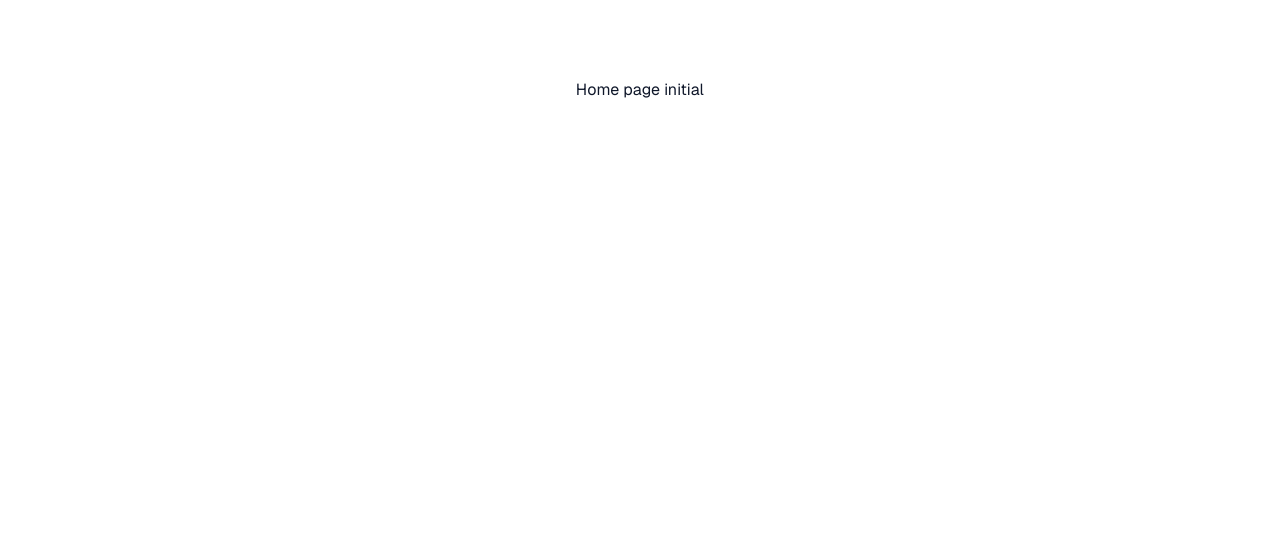
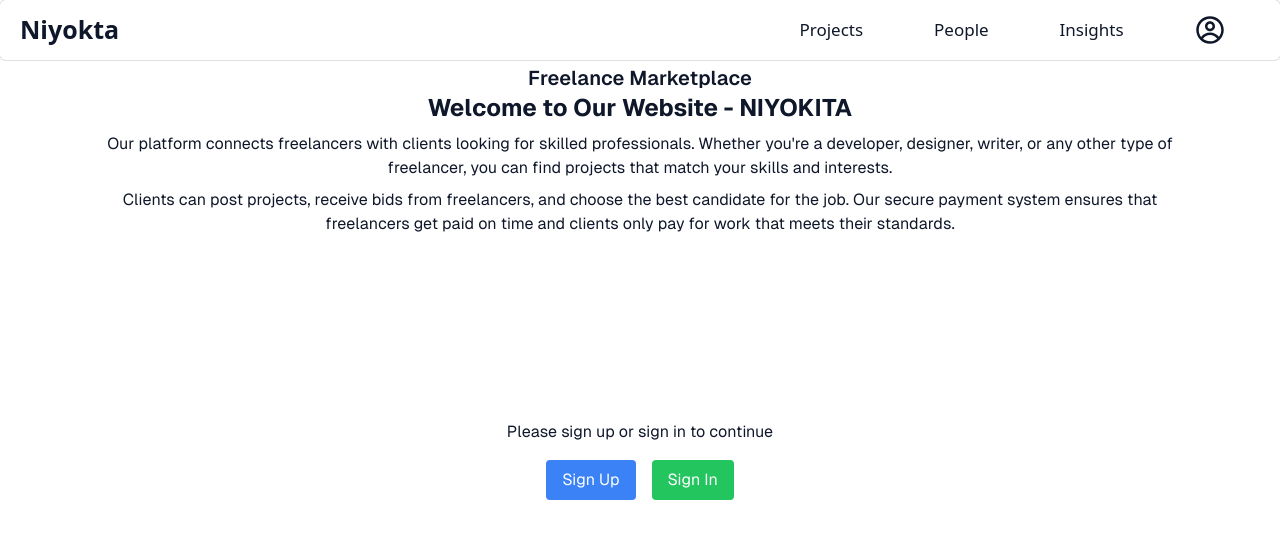
Before and after one commit to Niyokta/Web-App, a Next.js app: page / in a window 1280 px wide. Shown: the top 538 px of the page. Built offline with nearby package versions, Linux system fonts and the light colour scheme.

Commit message:
add: implement Navbar and enhance home page content with signup/signin options

```diff
--- a/src/app/page.tsx
+++ b/src/app/page.tsx
@@ -1,9 +1,30 @@
+import Link from "next/link";
+import Navbar from '../components/Navbar';
 
 export default function Home() {
   return (
+    <>
+    <Navbar/>
     <div className="grid grid-rows-[20px_1fr_20px] items-center justify-items-center min-h-screen p-8 pb-20 gap-16 sm:p-20 font-[family-name:var(--font-geist-sans)]">
-        Home page initial
+      <div className="text-center">
+        <h2 className="text-xl font-semibold">Freelance Marketplace</h2>
+          <h1 className="text-2xl font-bold">Welcome to Our Website - NIYOKITA</h1>
+        <p className="mt-2">Our platform connects freelancers with clients looking for skilled professionals. Whether you're a developer, designer, writer, or any other type of freelancer, you can find projects that match your skills and interests.</p>
+        <p className="mt-2">Clients can post projects, receive bids from freelancers, and choose the best candidate for the job. Our secure payment system ensures that freelancers get paid on time and clients only pay for work that meets their standards.</p>
+      </div>
+        <div className="flex flex-col items-center gap-4">
+          <p className="text-center">Please sign up or sign in to continue</p>
+          <div className="flex gap-4">
+          <Link href='/auth/signup'>
+            <button className="px-4 py-2 bg-blue-500 text-white rounded">Sign Up</button>
+          </Link>
+          <Link href='/auth/signup'>
+            <button className="px-4 py-2 bg-green-500 text-white rounded">Sign In</button>
+          </Link>
+          </div>
+        </div>
 
    </div>
+    </>
   );
 }
```
